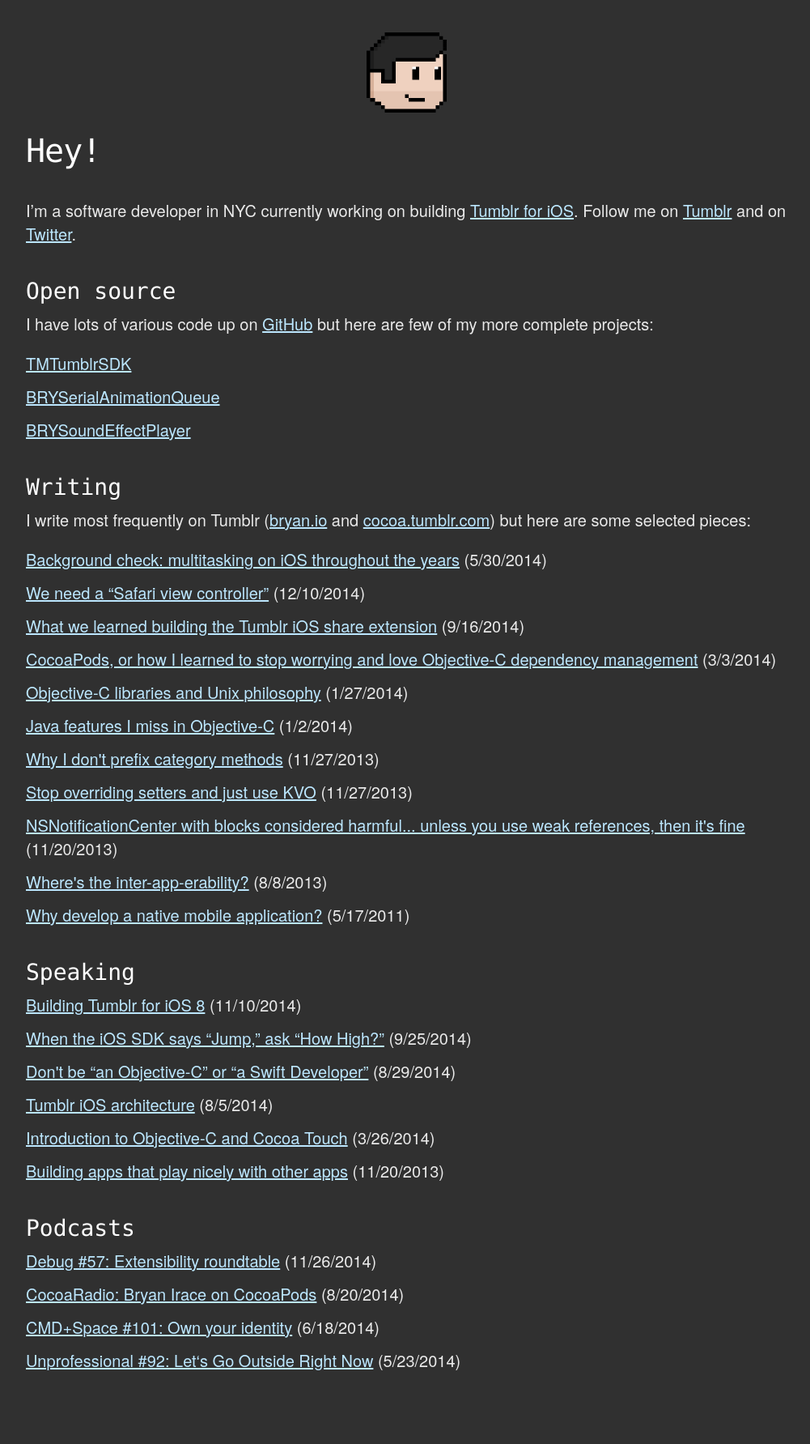
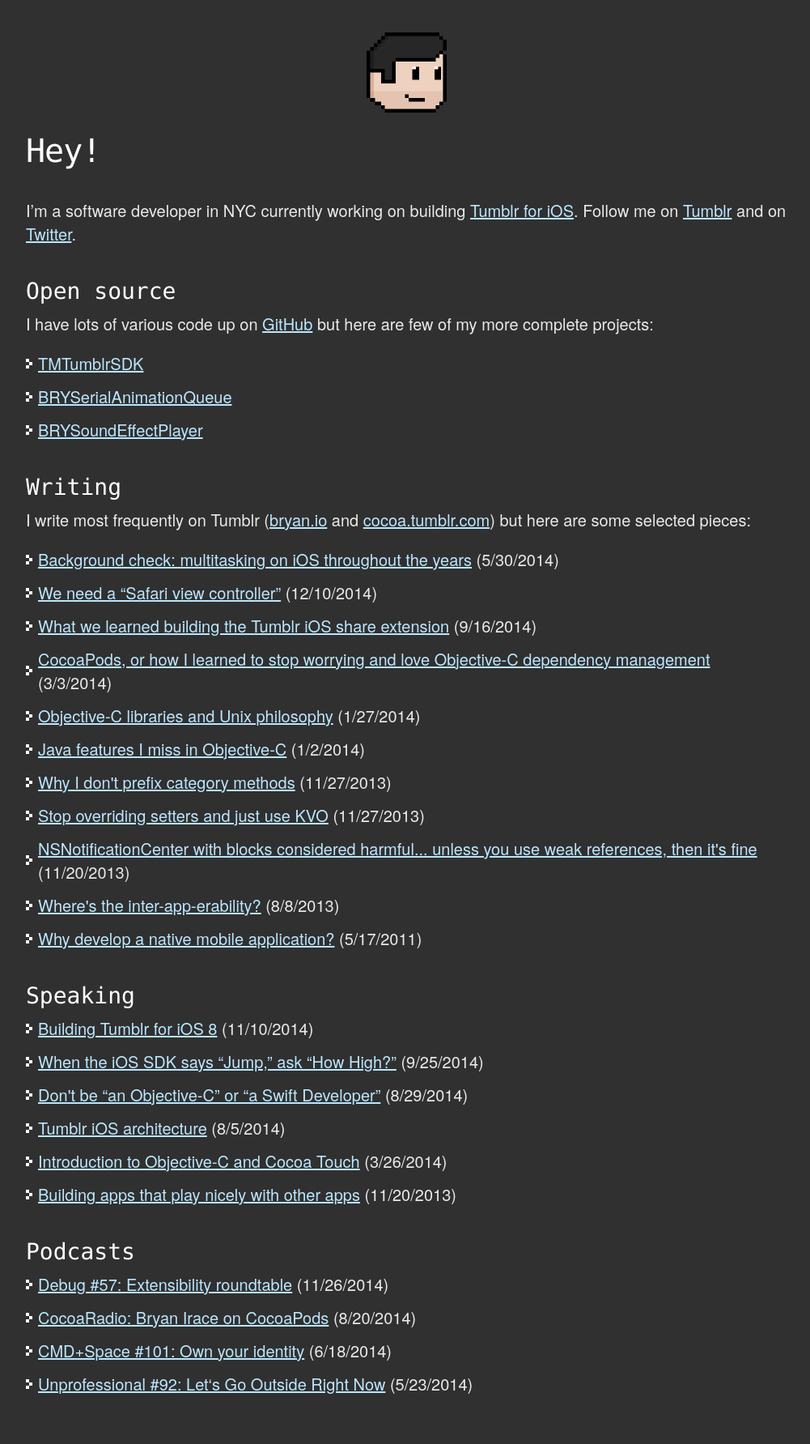
Before and after one commit to irace/irace.github.com, a Jekyll site: the page built from index.html, in a window 1280 px wide. Shown: the whole page at 81% size, without its empty margins (138-1139 px from the left). Built offline with Jekyll 4.4.1, drawn with Linux system fonts in a browser that asks for light colours; nearby versions of some CDN libraries; before the commit the page ends 1754 px from its top, so only the background shows below that.

Commit message:
Minor tweaks

```diff
--- a/_layouts/post.html
+++ b/_layouts/post.html
@@ -32,7 +32,7 @@
         <a href="http://irace.me"><img src="/images/bryan.png"></a>
       </div>
       <h1>{{ page.title }}</h1>
-      <date><em>{{ page.date | date: '%B %d, %Y' }}</em></date>
+      <p><date><em>{{ page.date | date: '%B %d, %Y' }}</em></date></p>
     </header>
 
     <div class="sixteen columns">
--- a/stylesheets/styles.css
+++ b/stylesheets/styles.css
@@ -28,7 +28,7 @@
   list-style-position: inside;
 }
 
-ul.bulletli {
+ul.bullet li {
   background-image: url('/images/bullet.png');
   background-repeat: no-repeat;
   background-size: 8px 12px;
```
